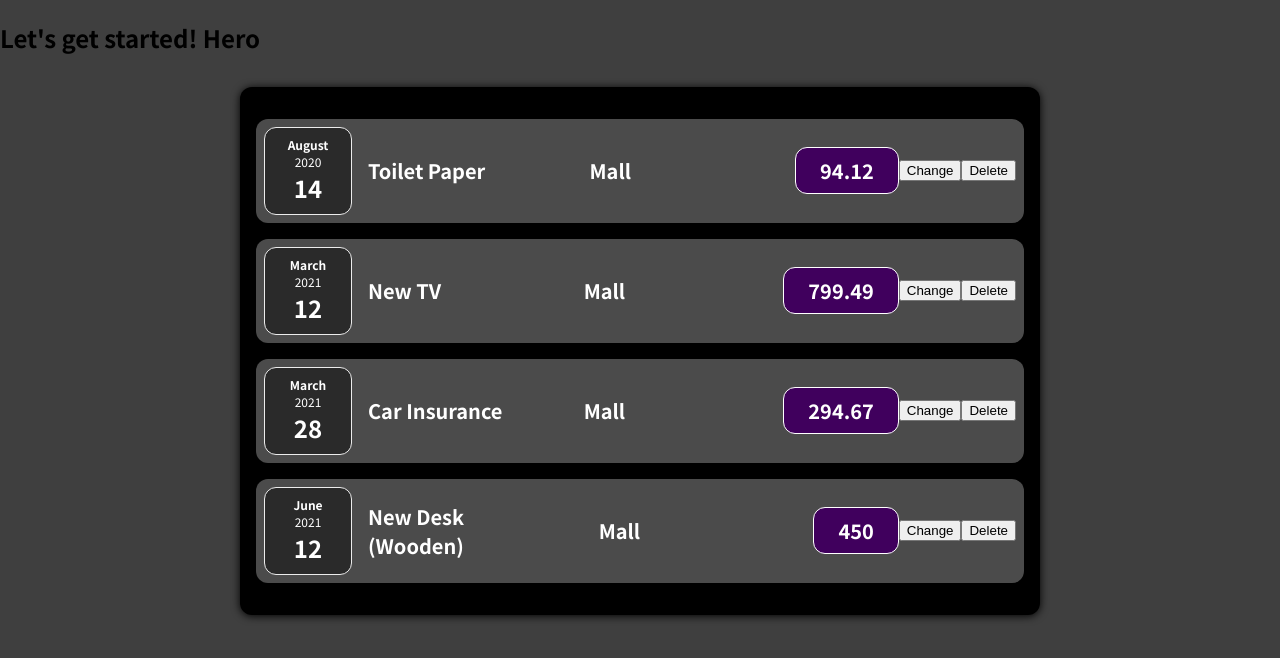
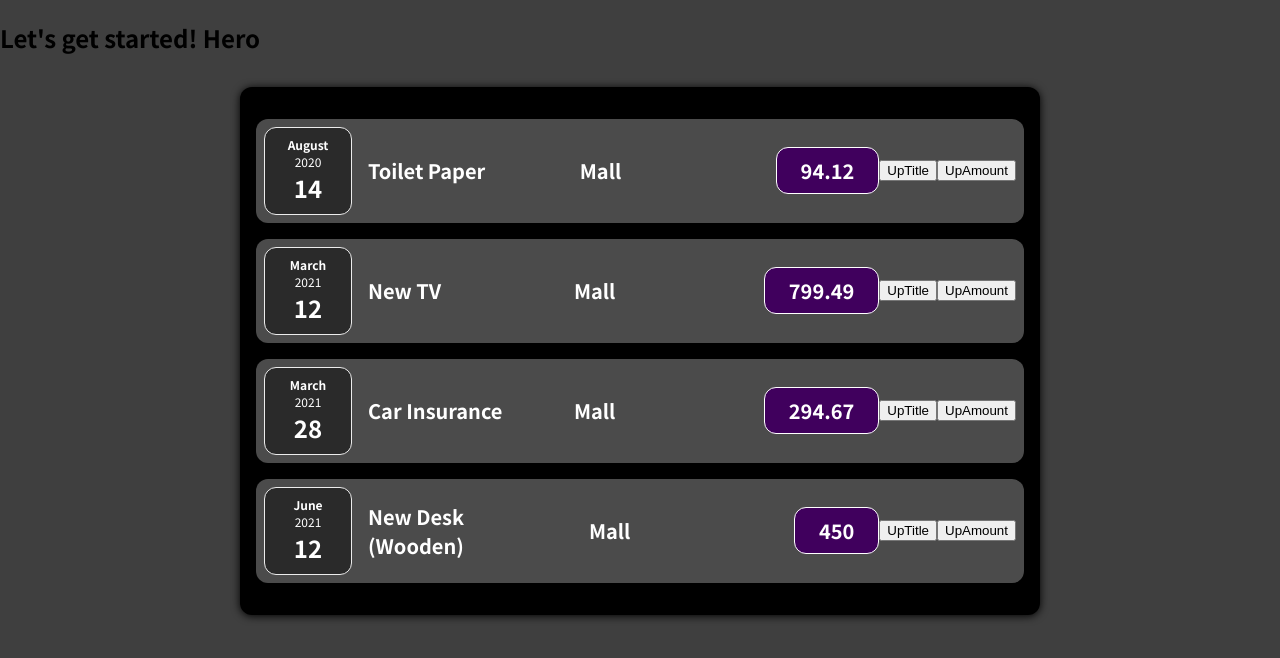
Before and after one commit to Rajat124/react-guide, a React (Create React App) app: page / in a window 1280 px wide. Shown: the top 658 px of the page. Built offline with nearby package versions, Linux system fonts and the light colour scheme.

Commit message:
Update Expenses Button

```diff
--- a/src/components/Expense/ExpenseItem.js
+++ b/src/components/Expense/ExpenseItem.js
@@ -2,28 +2,26 @@ import "./ExpenseItem.css";
 import ExpenseDate from "./ExpenseDate";
 import ExpenseDetails from "./ExpenseDetails";
 import Card from "../UI/Card";
+import React, { useState } from "react";
 
 const ExpenseItem = (props) => {
+  const [title, setTitle] = useState(props.title);
+  const [amount, setAmount] = useState(props.amount);
+
   const clickHandler = () => {
-    console.log("clicked!!!");
+    setTitle("updated");
+    console.log(title);
+  };
+  const updateAmount = () => {
+    setAmount("100$");
   };
 
   return (
     <Card className="expense-item">
       <ExpenseDate date={props.date} />
-      <ExpenseDetails
-        amount={props.amount}
-        location={props.location}
-        title={props.title}
-      />
-      <button onClick={clickHandler}>Change</button>
-      <button
-        onClick={() => {
-          console.log("Delete");
-        }}
-      >
-        Delete
-      </button>
+      <ExpenseDetails amount={amount} location={props.location} title={title} />
+      <button onClick={clickHandler}>UpTitle</button>
+      <button onClick={updateAmount}>UpAmount</button>
     </Card>
   );
 };
```
Also changed, not shown: package.json (+7 -7 lines).
